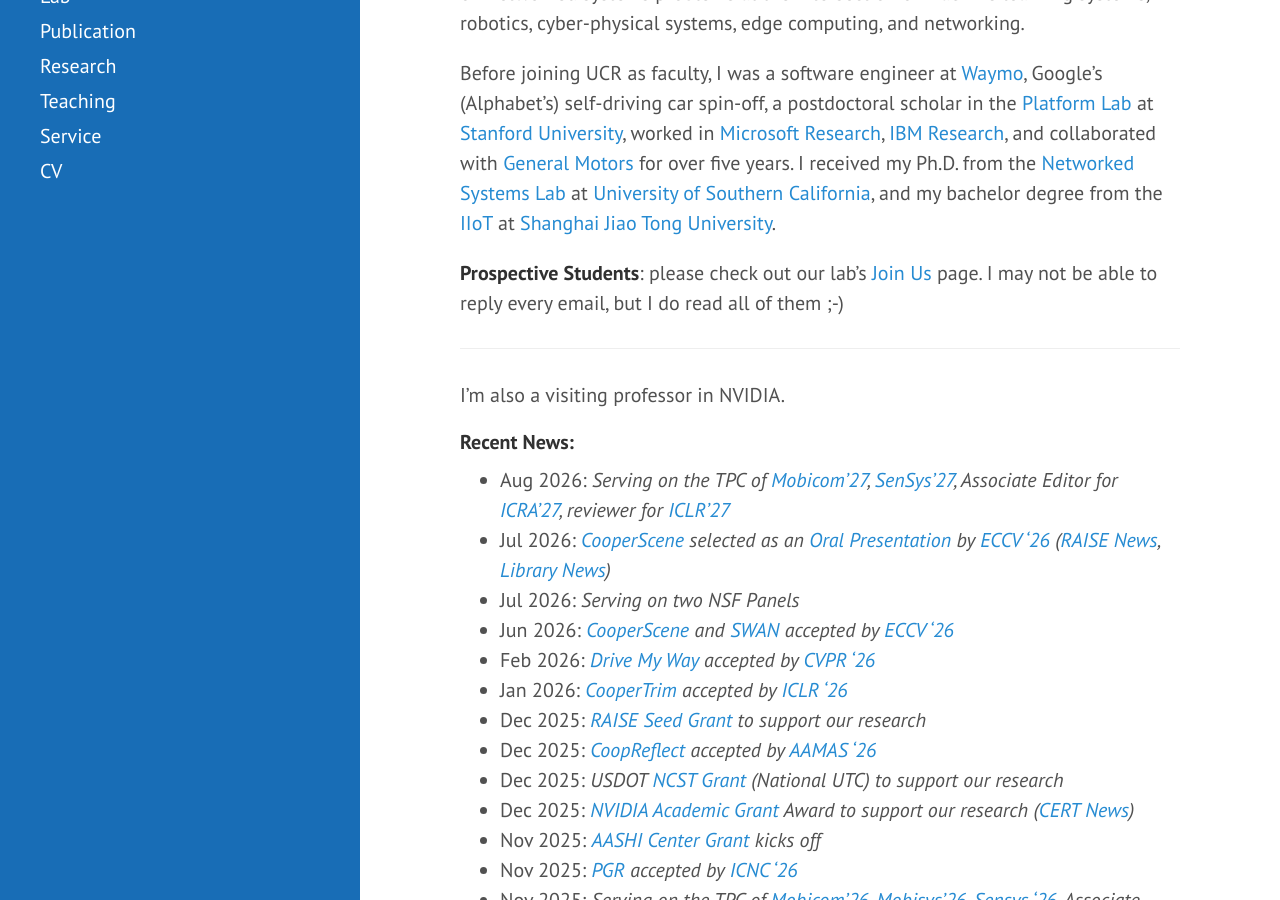
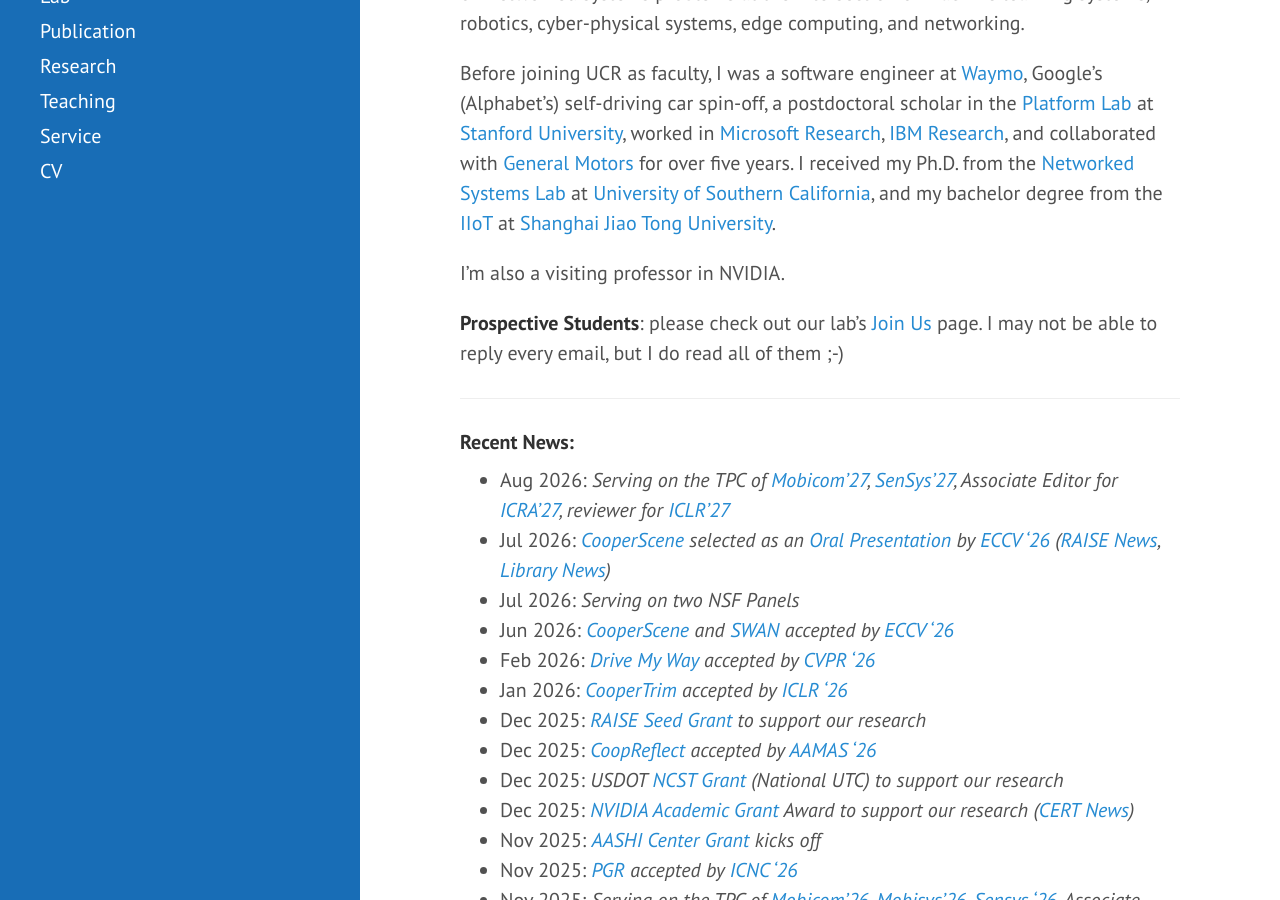
Before and after one commit to hangqiu/hangqiu.github.io, a Jekyll site: the page built from index.md, in a window 1280 px wide and 900 px high, scrolled down 392 px. Built offline with Jekyll 4.4.1, drawn with Linux system fonts in a browser that asks for light colours; a style sheet for code colours, icons or effects is not loaded.

```diff
--- a/index.md
+++ b/index.md
@@ -18,12 +18,13 @@ a postdoctoral scholar in the [Platform Lab](https://platformlab.stanford.edu/st
 worked in [Microsoft Research](https://www.microsoft.com/en-us/research/group/networking-research/), [IBM Research](https://research.ibm.com/labs/watson/), and collaborated with [General Motors](https://www.gm.com/) for over five years.
 I received my Ph.D. from the [Networked Systems Lab](https://nsl.usc.edu/) at [University of Southern California](https://www.usc.edu/), and my bachelor degree from the [IIoT](https://iiot.sjtu.edu.cn/) at [Shanghai Jiao Tong University](https://en.sjtu.edu.cn/).
 
+I'm also a visiting professor in NVIDIA.
 
 **Prospective Students**: please check out our lab's [Join Us](https://cisl.ucr.edu/joinus/) page. I may not be able to reply every email, but I do read all of them ;-)
 
 <hr>
 
-I'm also a visiting professor in NVIDIA.
+
 
 #### Recent News:
 {% assign all_news = site.data.news | concat: site.data.lab_news_auto | sort: "date" | reverse %}
```
